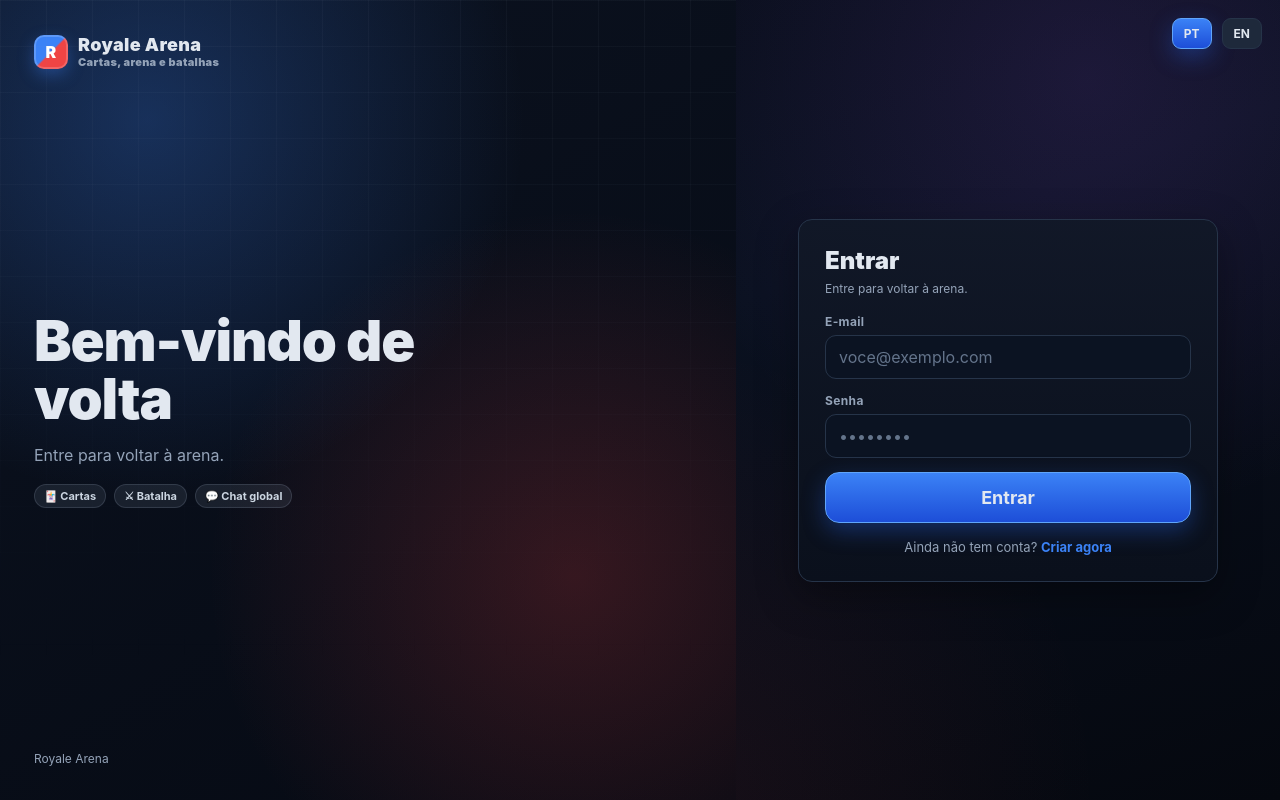
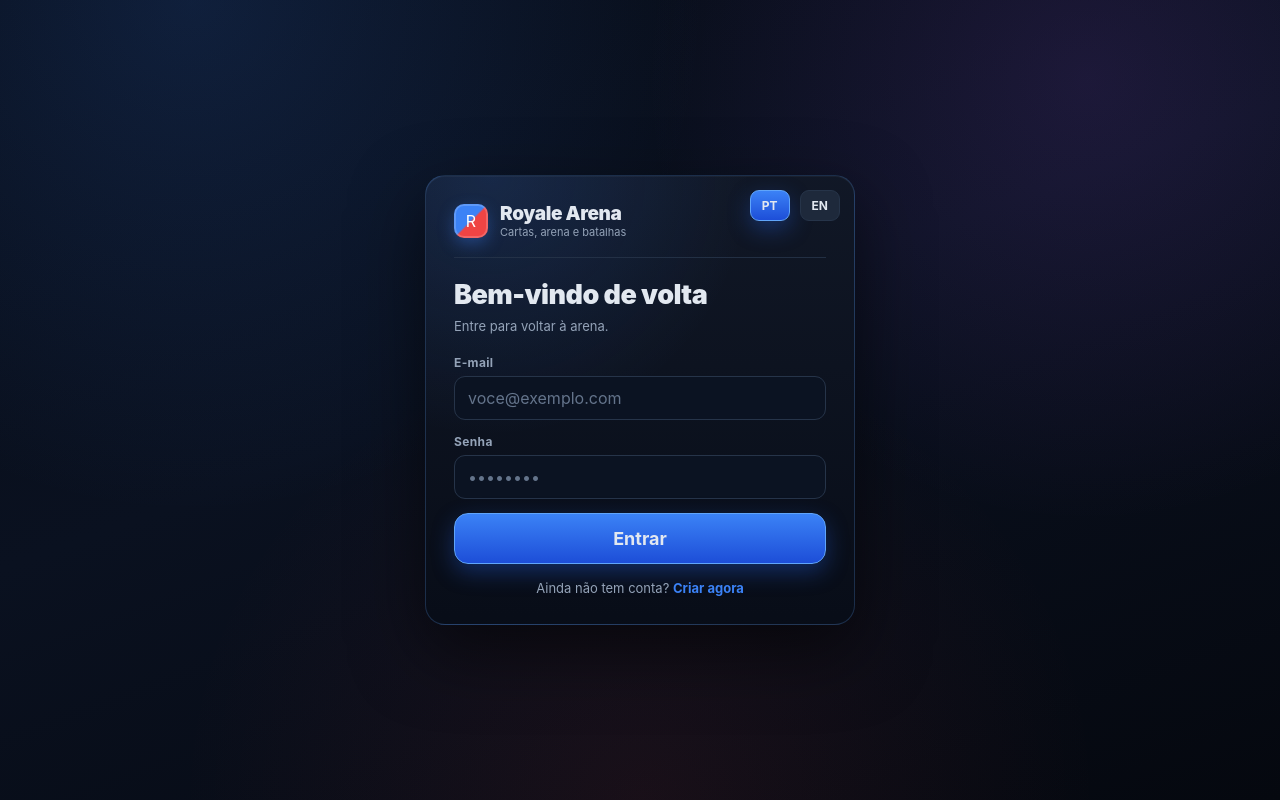
Before and after one commit to gustavooth/card_game, a SvelteKit app in the folder svelte/: page /login in a window 1280 px wide. Built offline with nearby package versions, Linux system fonts and the light colour scheme.

Commit message:
style: unifica login e registro em um unico container centralizado

```diff
--- a/svelte/src/app.css
+++ b/svelte/src/app.css
@@ -499,77 +499,61 @@ a {
 }
 
 /* ---------- auth ---------- */
-.auth-screen {
+.auth-page {
 	min-height: 100dvh;
 	display: grid;
-	grid-template-columns: minmax(0, 1.15fr) minmax(340px, 0.85fr);
-}
-
-.auth-hero {
+	place-items: center;
+	padding: 20px;
+}
+
+.auth-single {
 	position: relative;
-	overflow: hidden;
-	display: flex;
-	flex-direction: column;
-	justify-content: space-between;
-	padding: 34px;
+	width: min(430px, 100%);
+	padding: 28px;
+	border-radius: 20px;
 	background:
-		radial-gradient(circle at 20% 15%, rgba(59, 130, 246, 0.28), transparent 42%),
-		radial-gradient(circle at 78% 72%, rgba(239, 68, 68, 0.2), transparent 45%),
-		linear-gradient(150deg, #0b1220, #060a13);
-}
-
-.auth-hero::after {
-	content: '';
+		radial-gradient(circle at 15% 0%, rgba(59, 130, 246, 0.16), transparent 45%),
+		linear-gradient(180deg, rgba(17, 24, 39, 0.98), rgba(8, 13, 24, 0.99));
+	border: 1px solid rgba(96, 165, 250, 0.22);
+	box-shadow:
+		0 26px 70px rgba(0, 0, 0, 0.55),
+		inset 0 1px 0 rgba(255, 255, 255, 0.04);
+}
+
+.auth-lang {
 	position: absolute;
-	inset: 0;
-	background-image:
-		linear-gradient(rgba(148, 163, 184, 0.05) 1px, transparent 1px),
-		linear-gradient(90deg, rgba(148, 163, 184, 0.05) 1px, transparent 1px);
-	background-size: 46px 46px;
-	mask-image: linear-gradient(to bottom, black, transparent 85%);
-	pointer-events: none;
-}
-
-.auth-hero-content {
-	position: relative;
-	z-index: 1;
-	max-width: 520px;
-	display: grid;
-	gap: 16px;
-}
-
-.auth-title {
-	font-size: clamp(34px, 4.4vw, 58px);
-	line-height: 1.02;
+	top: 14px;
+	right: 14px;
+}
+
+.auth-brand {
+	display: flex;
+	align-items: center;
+	gap: 12px;
+	padding-right: 86px;
+	padding-bottom: 18px;
+	margin-bottom: 20px;
+	border-bottom: 1px solid rgba(38, 52, 73, 0.85);
+}
+
+.auth-brand-name {
+	font-size: 19px;
 	font-weight: 900;
 	letter-spacing: -0.02em;
-}
-
-.auth-sub {
-	color: #94a3b8;
-	font-size: 16px;
-	line-height: 1.55;
-	max-width: 430px;
-}
-
-.auth-features {
-	position: relative;
-	z-index: 1;
-	display: flex;
-	flex-wrap: wrap;
-	gap: 8px;
-}
-
-.auth-panel {
-	display: flex;
-	align-items: center;
-	justify-content: center;
-	padding: 28px;
-}
-
-.auth-card {
-	width: min(420px, 100%);
-	padding: 26px;
+	line-height: 1.1;
+}
+
+.auth-heading h1 {
+	font-size: 27px;
+	font-weight: 900;
+	letter-spacing: -0.02em;
+}
+
+.auth-heading p {
+	margin: 6px 0 20px;
+	color: var(--muted);
+	font-size: 13px;
+	line-height: 1.45;
 }
 
 .auth-links {
@@ -584,11 +568,17 @@ a {
 	text-decoration: none;
 }
 
-.lang-row {
-	position: absolute;
-	top: 18px;
-	right: 18px;
-	z-index: 2;
+@media (max-width: 520px) {
+	.auth-page {
+		padding: 12px;
+	}
+	.auth-single {
+		padding: 20px;
+		border-radius: 16px;
+	}
+	.auth-brand {
+		padding-right: 82px;
+	}
 }
 
 /* ---------- menu ---------- */
--- a/svelte/src/routes/login/+page.svelte
+++ b/svelte/src/routes/login/+page.svelte
@@ -37,33 +37,25 @@
 		}
 	}
 </script>
+<svelte:head>
+	<title>{$i18n.t('common.appName')}</title>
+</svelte:head>
 
-<div class="auth-screen page">
-	<section class="auth-hero">
-		<div class="logo">
+<div class="auth-page">
+	<div class="auth-single">
+		<div class="auth-lang"><LanguageToggle /></div>
+		<div class="auth-brand">
 			<div class="logo-mark">R</div>
 			<div>
-				<div style="font-size: 18px; font-weight: 900">{$i18n.t('common.appName')}</div>
+				<div class="auth-brand-name">{$i18n.t('common.appName')}</div>
 				<div class="tiny muted">{$i18n.t('common.tagline')}</div>
 			</div>
 		</div>
-		<div class="auth-hero-content">
-			<h1 class="auth-title">{$i18n.t('auth.loginTitle')}</h1>
-			<p class="auth-sub">{$i18n.t('auth.loginSubtitle')}</p>
-			<div class="auth-features">
-				<span class="chip">🃏 {$i18n.t('menu.cards')}</span>
-				<span class="chip">⚔ {$i18n.t('menu.battle')}</span>
-				<span class="chip">💬 {$i18n.t('menu.chat')}</span>
+
+		<div class="auth-heading">
+			<h1>{$i18n.t('auth.loginTitle')}</h1>
+			<p>{$i18n.t('auth.loginSubtitle')}</p>
 		</div>
-		</div>
-		<div class="small muted">{$i18n.t('common.appName')}</div>
-	</section>
-
-	<section class="auth-panel">
-		<div class="lang-row"><LanguageToggle /></div>
-		<div class="auth-card panel">
-			<h2 style="font-size: 24px; font-weight: 900">{$i18n.t('auth.login')}</h2>
-			<p class="small muted" style="margin: 6px 0 18px">{$i18n.t('auth.loginSubtitle')}</p>
 
 		<form onsubmit={submit}>
 			<div class="field">
@@ -108,5 +100,4 @@
 			<a href="/register">{$i18n.t('auth.createOne')}</a>
 		</div>
 	</div>
-	</section>
 </div>
```
Also changed, not shown: svelte/src/routes/register/+page.svelte (+12 -21 lines). Lines whose indentation alone changed are shown as unchanged.
